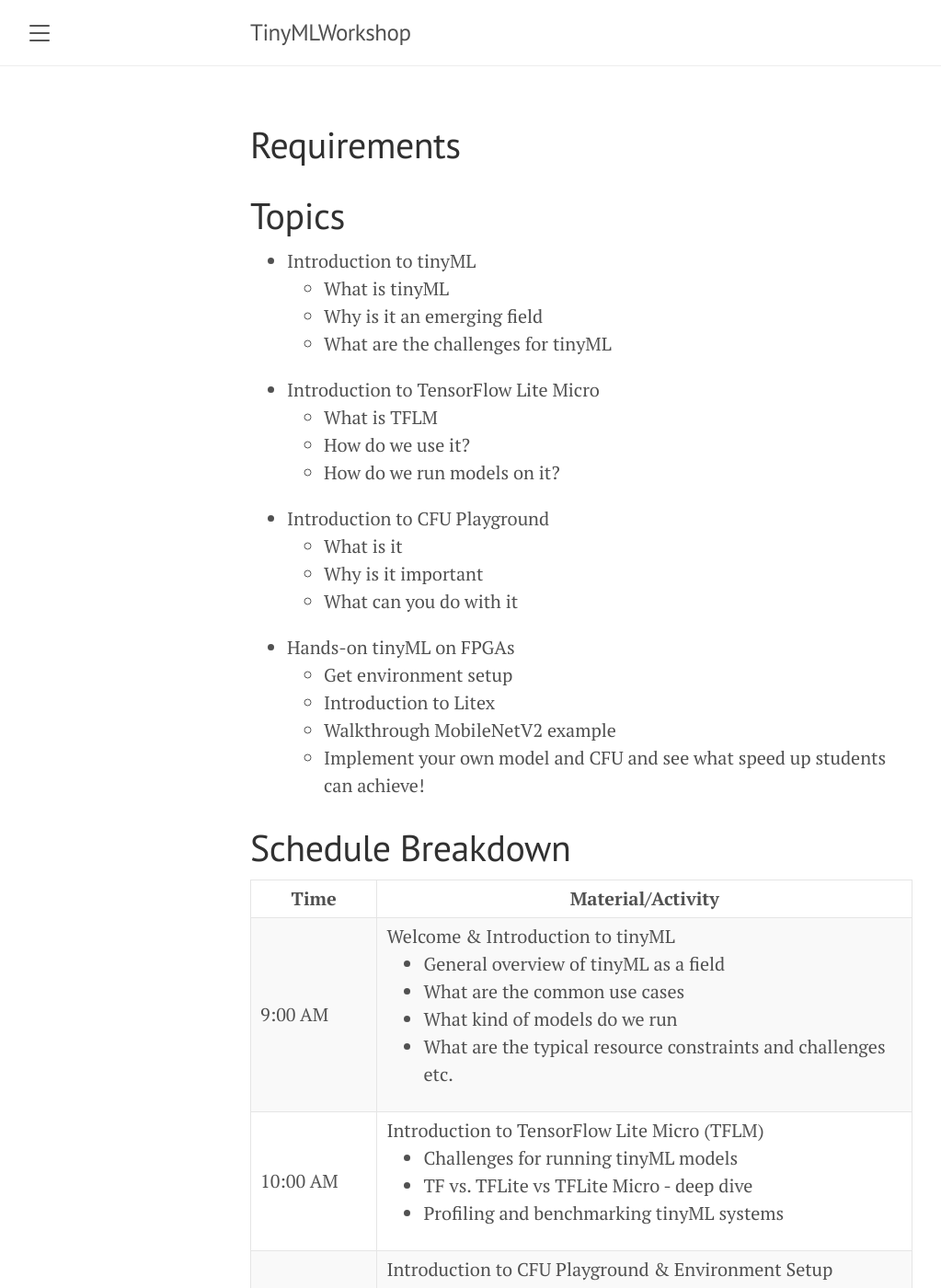
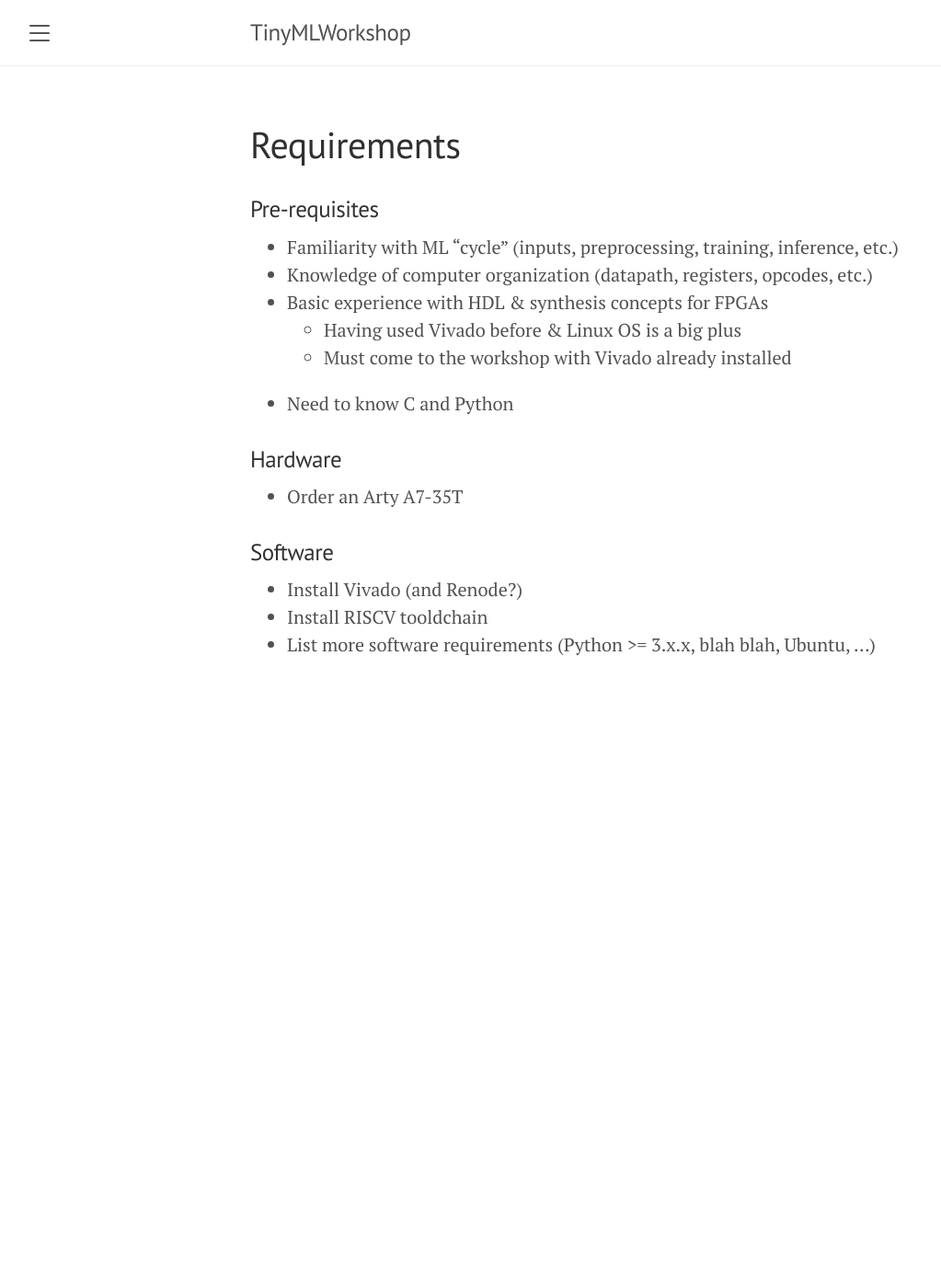
Before and after one commit to M4NO7/TinyMLWorkshop, a Jekyll site: the page built from tinyML-workshop-site/requirements.markdown, in a window 1280 px wide and 1400 px high. Shown: the whole window at 92% size, without its empty margins (8-1031 px from the left). Built offline with Jekyll 4.4.1, drawn with Linux system fonts in a browser that asks for light colours; some of the changed text lies outside the part shown.

Commit message:
AdMinor changes

```diff
--- a/tinyML-workshop-site/requirements.markdown
+++ b/tinyML-workshop-site/requirements.markdown
@@ -5,94 +5,18 @@ date:   2021-06-28 19:54:01 -0700
 categories: jekyll update
 ---
 
-# Topics
-- Introduction to tinyML
-	- What is tinyML
-	- Why is it an emerging field
-	- What are the challenges for tinyML
-- Introduction to TensorFlow Lite Micro
-	- What is TFLM
-	- How do we use it?
-	- How do we run models on it?
-- Introduction to CFU Playground
-	- What is it
-	- Why is it important
-	- What can you do with it
-- Hands-on tinyML on FPGAs
-	- Get environment setup
-	- Introduction to Litex
-	- Walkthrough MobileNetV2 example
-	- Implement your own model and CFU and see what speed up students can achieve!
+### Pre-requisites
+- Familiarity with ML “cycle” (inputs, preprocessing, training, inference, etc.)
+- Knowledge of computer organization (datapath, registers, opcodes, etc.)
+- Basic experience with HDL & synthesis concepts for FPGAs
+  - Having used Vivado before & Linux OS is a big plus
+  - Must come to the workshop with Vivado already installed
+- Need to know C and Python
 
-# Schedule Breakdown
+### Hardware
+- Order an Arty A7-35T
 
-<div>
-<table>
-<thead>
-  <tr>
-    <th>Time</th>
-    <th>Material/Activity</th>
-  </tr>
-</thead>
-<tbody>
-  <tr>
-    <td>9:00 AM</td>
-    <td>Welcome &amp; Introduction to tinyML
-    	<ul>
-    	<li>General overview of tinyML as a field</li>
-    	<li>What are the common use cases</li>
-    	<li>What kind of models do we run</li>
-    	<li>What are the typical resource constraints and challenges etc.</li>
-    	</ul>
-    </td>
-  </tr>
-  <tr>
-    <td>10:00 AM</td>
-    <td>Introduction to TensorFlow Lite Micro (TFLM)
-    	<ul>
-    		<li>Challenges for running tinyML models</li>
-			<li>TF vs. TFLite vs TFLite Micro - deep dive</li>
-			<li>Profiling and benchmarking tinyML systems</li>
-    	</ul>
-	</td>
-  </tr>
-  <tr>
-    <td>11:00 AM</td>
-    <td>Introduction to CFU Playground &amp; Environment Setup
-    	<ul>
-    		<li>General overview of CFU</li>
-			<li>Make sure Vivado hardware manager can find board</li>
-			<li>Install RISC-V toolchain</li>
-			<li>Pass golden tests</li>
-    	</ul>
-	</td>
-  </tr>
-  <tr>
-    <td>12:00 PM</td>
-    <td>Lunch</td>
-  </tr>
-  <tr>
-    <td>1:00 PM</td>
-    <td>Introduction to nMigen & Simple Example
-		<ul>
-			<li>What is Litex</li>
-			<li>Explain basic Litex SoC with an example</li>
-			<li>Walkthrough simple end-to-end example from README</li>
-		</ul>
-	</td>
-  </tr>
-  <tr>
-    <td>2:00-5:00 PM</td>
-    <td>
-    	<ul>
-    		<li>Accelerate Your Own Model</li>
-			<li>Pick a task and train a model using TFLM</li>
-			<li>Get it running on the board</li>
-			<li>Build your own CFU</li>
-			<li>Measure performance speed up</li>
-    	</ul>
-    </td>
-  </tr>
-</tbody>
-</table>
-</div>
+### Software
+- Install Vivado (and Renode?)
+- Install RISCV tooldchain
+- List more software requirements (Python >= 3.x.x, blah blah, Ubuntu, ...)
```
Also changed, not shown: tinyML-workshop-site/about.markdown (+89 -7 lines), tinyML-workshop-site/index.markdown (+5 -6 lines), tinyML-workshop-site/staff.markdown (+16 -8 lines).
